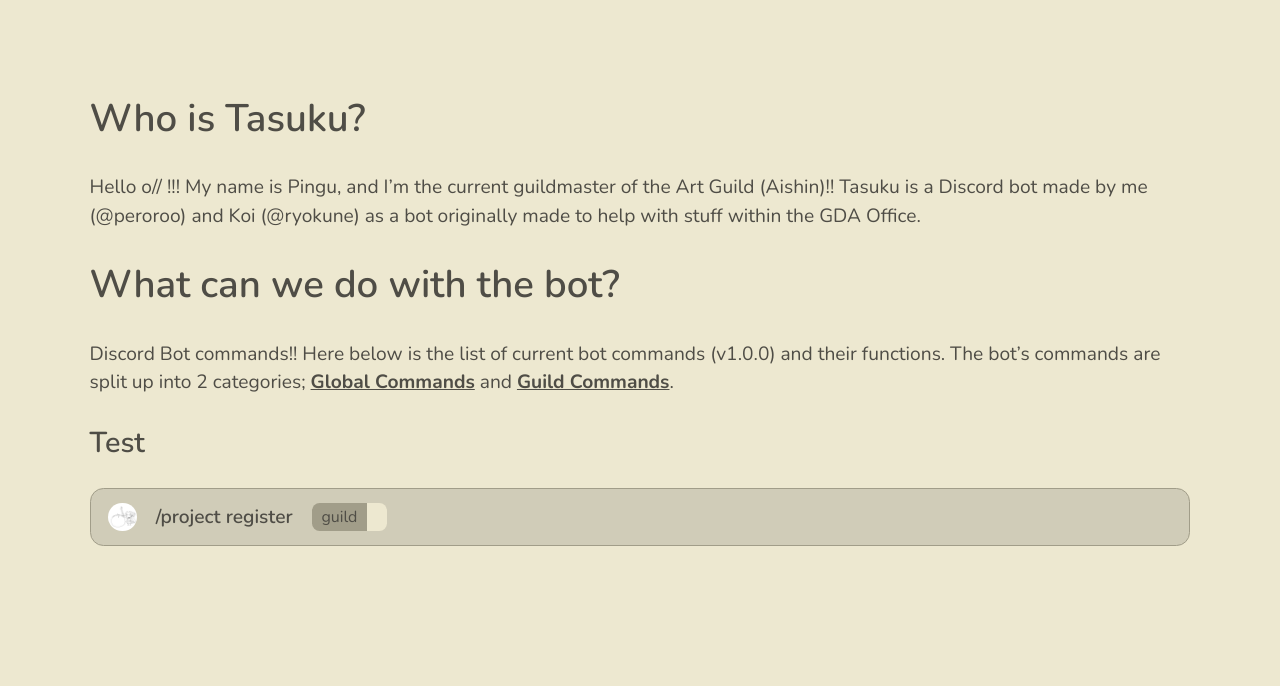
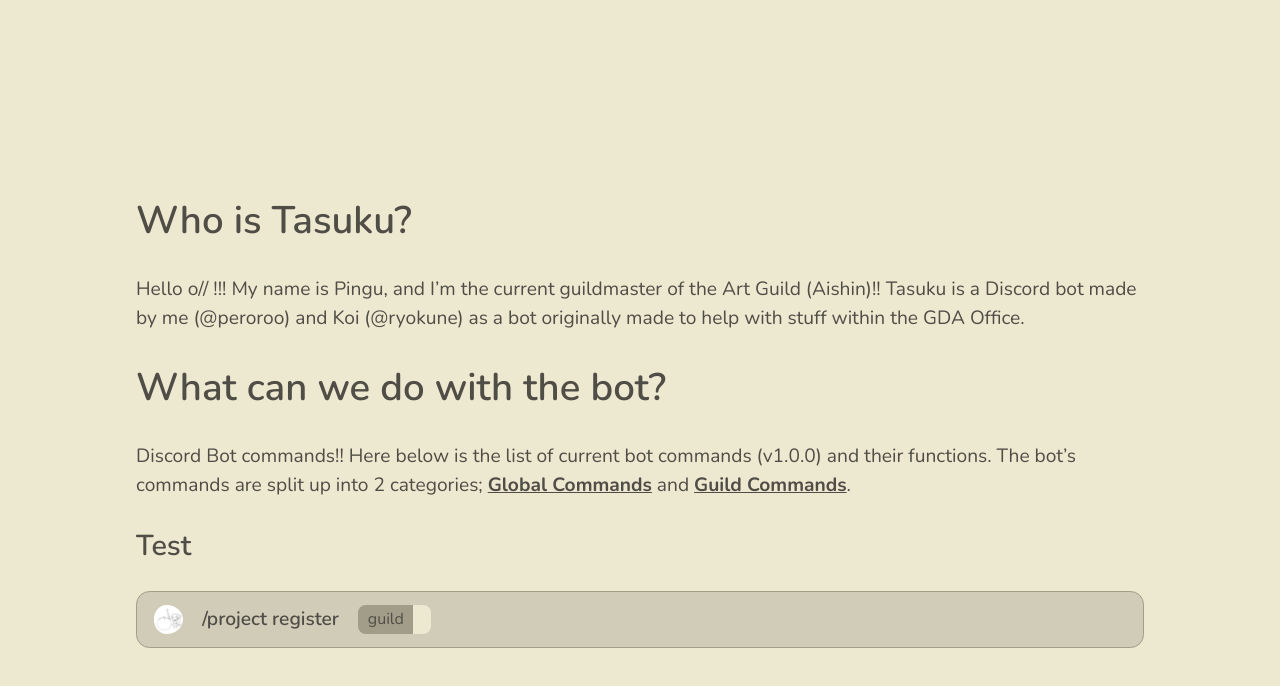
Before and after one commit to perororoo/tasuku-manual, a React (Vite) app: page / in a window 1280 px wide. Shown: the top 686 px of the page. Built offline with nearby package versions, Linux system fonts and the light colour scheme.

Commit message:
Attempt to fix overflowing when screen width is too narrow

```diff
--- a/src/App.css
+++ b/src/App.css
@@ -1,13 +1,5 @@
 #root {
-  margin: 1vw;
-  padding: 1vw;
   text-align: left;
-}
-
-@media (prefers-reduced-motion: no-preference) {
-  a:nth-of-type(2) .logo {
-    animation: logo-spin infinite 20s linear;
-  }
 }
 
 .default-font {
--- a/src/MiniDiscord.css
+++ b/src/MiniDiscord.css
@@ -5,7 +5,7 @@
   border-color: #a19d89;
   border-radius: 0.7em;
   padding: 0.7em;
-  min-width: 500px;
+  min-width: 300px;
   height: 1.5em;
   align-content: center;
 }
@@ -36,7 +36,7 @@
   display: flex;
   border-bottom-right-radius: 0.4em;
   border-top-right-radius: 0.4em;
-  width: 10px;
+  width: 0.4em;
   padding: 0.25em;
   height: 1em;
   align-content: center;
@@ -48,7 +48,7 @@
   max-width: 100%;
   max-height: 100%;
   align-self: center;
-  margin-left: 0.2em;
+  padding-left: 0.2em;
 }
 
 p.cmdName {
--- a/src/index.css
+++ b/src/index.css
@@ -1,9 +1,8 @@
 :root {
+  padding: 10%;
   place-content: center;
   line-height: 1.5;
   margin-top: 2em;
-  margin-left: 5%;
-  margin-right: 5%;
 
   color-scheme: light dark;
   background-color: #ede8d0;
@@ -36,8 +35,5 @@
 }
 
 body {
-  margin: 0;
-  display: flex;
-  min-width: 320px;
-  min-height: 100vh;
+  display: block;
 }
```
